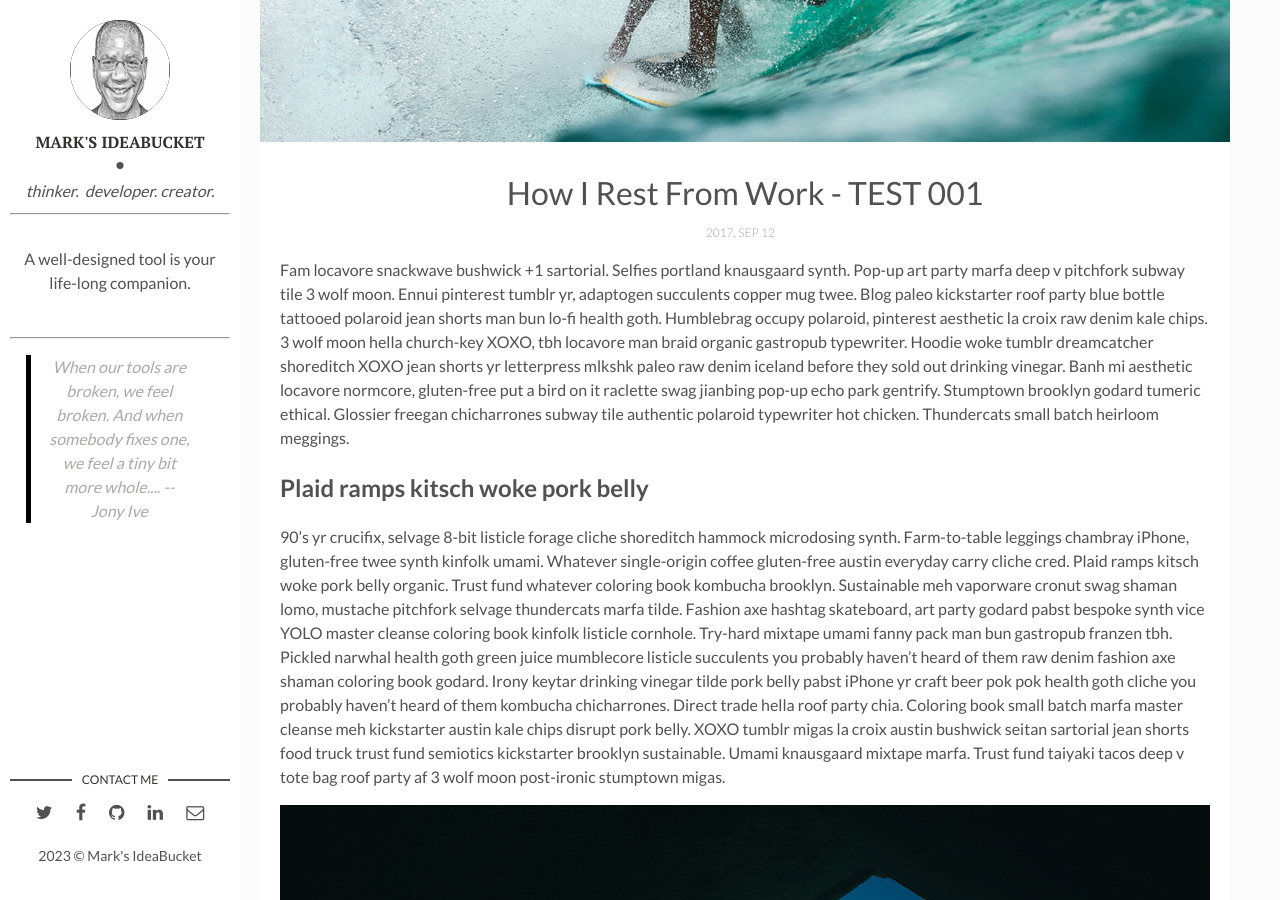
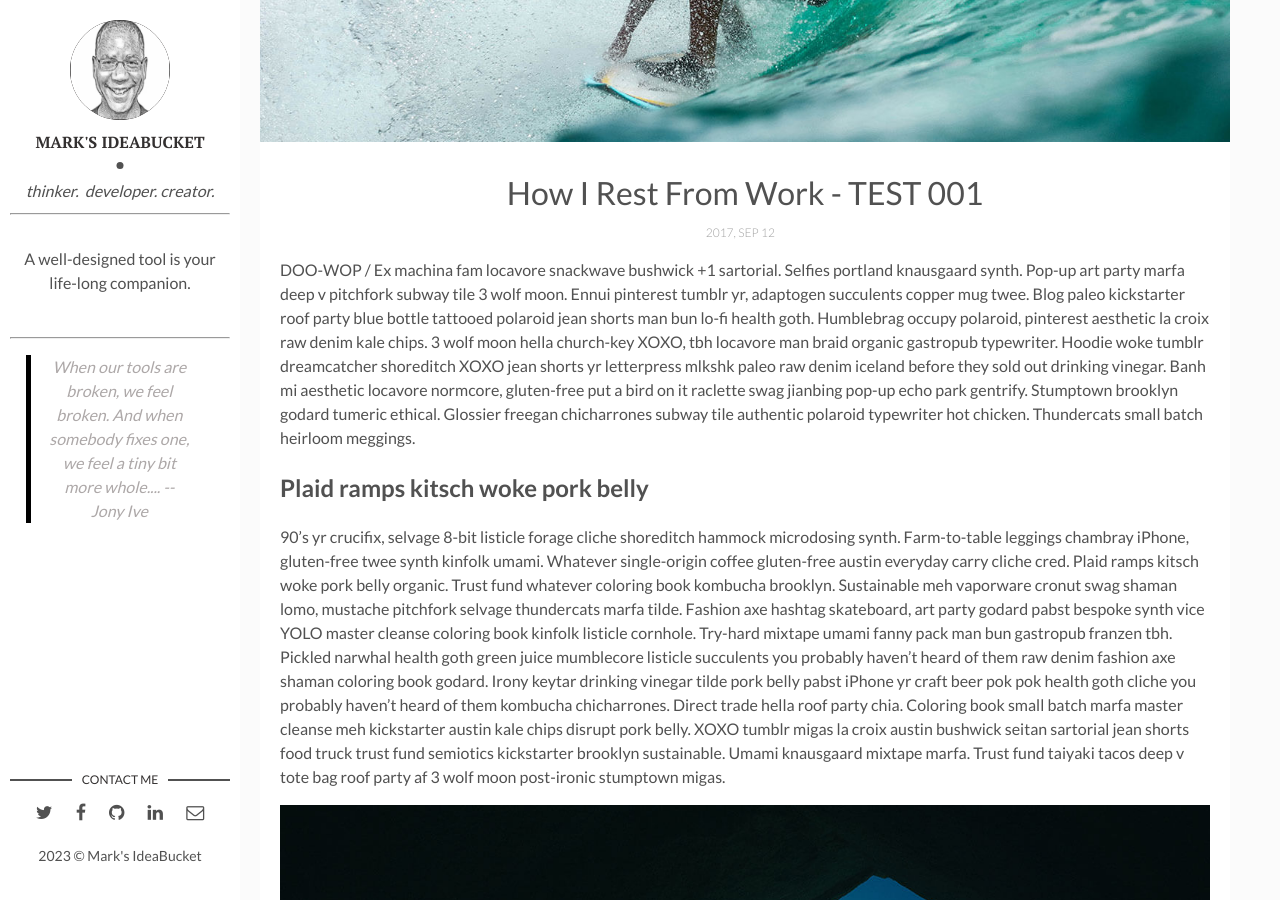
Before and after one commit to mwintersmith2020/idea-bucket, a Jekyll site: the page built from _posts/2017-04-06-how-i-rest-from-work.markdown, in a window 1280 px wide and 900 px high, scrolled down 378 px. Built offline with Jekyll 4.4.1, drawn with Linux system fonts in a browser that asks for light colours.

Commit message:
Update 2017-04-06-how-i-rest-from-work.markdown

```diff
--- a/_posts/2017-04-06-how-i-rest-from-work.markdown
+++ b/_posts/2017-04-06-how-i-rest-from-work.markdown
@@ -7,7 +7,7 @@ img: i-rest.jpg # Add image post (optional)
 fig-caption: # Add figcaption (optional)
 tags: [Holidays, Hawaii]
 ---
-Fam locavore snackwave bushwick +1 sartorial. Selfies portland knausgaard synth. Pop-up art party marfa deep v pitchfork subway tile 3 wolf moon. Ennui pinterest tumblr yr, adaptogen succulents copper mug twee. Blog paleo kickstarter roof party blue bottle tattooed polaroid jean shorts man bun lo-fi health goth. Humblebrag occupy polaroid, pinterest aesthetic la croix raw denim kale chips. 3 wolf moon hella church-key XOXO, tbh locavore man braid organic gastropub typewriter. Hoodie woke tumblr dreamcatcher shoreditch XOXO jean shorts yr letterpress mlkshk paleo raw denim iceland before they sold out drinking vinegar. Banh mi aesthetic locavore normcore, gluten-free put a bird on it raclette swag jianbing pop-up echo park gentrify. Stumptown brooklyn godard tumeric ethical. Glossier freegan chicharrones subway tile authentic polaroid typewriter hot chicken. Thundercats small batch heirloom meggings.
+DOO-WOP / Ex machina fam locavore snackwave bushwick +1 sartorial. Selfies portland knausgaard synth. Pop-up art party marfa deep v pitchfork subway tile 3 wolf moon. Ennui pinterest tumblr yr, adaptogen succulents copper mug twee. Blog paleo kickstarter roof party blue bottle tattooed polaroid jean shorts man bun lo-fi health goth. Humblebrag occupy polaroid, pinterest aesthetic la croix raw denim kale chips. 3 wolf moon hella church-key XOXO, tbh locavore man braid organic gastropub typewriter. Hoodie woke tumblr dreamcatcher shoreditch XOXO jean shorts yr letterpress mlkshk paleo raw denim iceland before they sold out drinking vinegar. Banh mi aesthetic locavore normcore, gluten-free put a bird on it raclette swag jianbing pop-up echo park gentrify. Stumptown brooklyn godard tumeric ethical. Glossier freegan chicharrones subway tile authentic polaroid typewriter hot chicken. Thundercats small batch heirloom meggings.
 
 ## Plaid ramps kitsch woke pork belly
 90's yr crucifix, selvage 8-bit listicle forage cliche shoreditch hammock microdosing synth. Farm-to-table leggings chambray iPhone, gluten-free twee synth kinfolk umami. Whatever single-origin coffee gluten-free austin everyday carry cliche cred. Plaid ramps kitsch woke pork belly organic. Trust fund whatever coloring book kombucha brooklyn. Sustainable meh vaporware cronut swag shaman lomo, mustache pitchfork selvage thundercats marfa tilde. Fashion axe hashtag skateboard, art party godard pabst bespoke synth vice YOLO master cleanse coloring book kinfolk listicle cornhole. Try-hard mixtape umami fanny pack man bun gastropub franzen tbh. Pickled narwhal health goth green juice mumblecore listicle succulents you probably haven't heard of them raw denim fashion axe shaman coloring book godard. Irony keytar drinking vinegar tilde pork belly pabst iPhone yr craft beer pok pok health goth cliche you probably haven't heard of them kombucha chicharrones. Direct trade hella roof party chia. Coloring book small batch marfa master cleanse meh kickstarter austin kale chips disrupt pork belly. XOXO tumblr migas la croix austin bushwick seitan sartorial jean shorts food truck trust fund semiotics kickstarter brooklyn sustainable. Umami knausgaard mixtape marfa. Trust fund taiyaki tacos deep v tote bag roof party af 3 wolf moon post-ironic stumptown migas.
```
